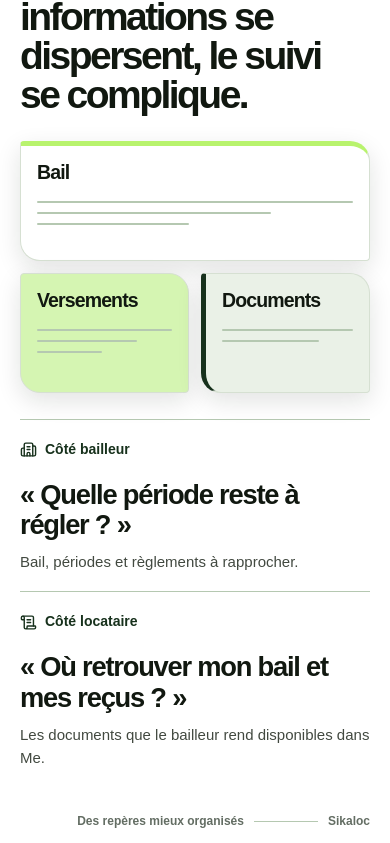
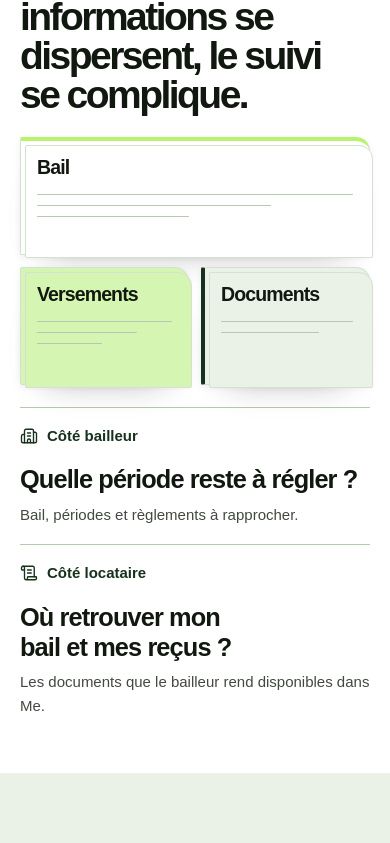
Before and after one commit to gtoflimimael-svg/sikaloc, a Next.js app: page / in a window 390 px wide. Shown: the part 1061-1904 px from the top of the page. Built offline with nearby package versions, Linux system fonts and the light colour scheme; no server answers; a web font is replaced by a local one.

Commit message:
Affiner la section éditoriale du problème

```diff
--- a/src/app/globals.css
+++ b/src/app/globals.css
@@ -1613,33 +1613,33 @@
     :root:not([data-theme='clair']) .home-hero .home-hero-secondary:hover { background: rgb(255 255 255 / .12); }
   }
 
-  .home-problem-section { position: relative; padding: clamp(76px, 9vw, 124px) clamp(20px, 5vw, 56px) clamp(90px, 10vw, 136px); background: var(--color-canvas); }
-  .home-problem-layout { display: grid; grid-template-columns: minmax(0, .88fr) minmax(0, 1.12fr); align-items: center; column-gap: clamp(32px, 6vw, 82px); row-gap: clamp(38px, 6vw, 68px); }
+  .home-problem-section { position: relative; padding: clamp(76px, 9vw, 124px) clamp(20px, 5vw, 56px) clamp(58px, 6vw, 84px); background: var(--color-canvas); }
+  .home-problem-layout { display: grid; grid-template-columns: minmax(0, .88fr) minmax(0, 1.12fr); align-items: center; column-gap: clamp(32px, 6vw, 82px); row-gap: clamp(28px, 4vw, 48px); }
   .home-problem-heading { min-width: 0; }
   .home-section-title.home-problem-title { max-width: 12ch; font-size: clamp(44px, 5vw, 72px); letter-spacing: -.065em; line-height: 1.01; }
   .home-problem-scene { min-width: 0; }
-  .home-problem-fragments { position: relative; width: min(100%, 620px); height: clamp(320px, 31vw, 410px); margin-inline: auto; }
-  .home-problem-fragment { position: absolute; display: grid; align-content: start; gap: 18px; padding: clamp(20px, 2.4vw, 30px); border: 1px solid var(--color-hairline); border-radius: 4px 20px 4px 20px; background: var(--color-surface-card); box-shadow: var(--shadow-elevated, 0 18px 38px rgb(17 24 16 / .09)); }
+  .home-problem-fragments { position: relative; width: min(100%, 620px); height: clamp(292px, 27vw, 360px); margin-inline: auto; }
+  .home-problem-fragment { position: absolute; isolation: isolate; display: grid; align-content: start; gap: 16px; padding: clamp(20px, 2.4vw, 30px); border: 1px solid var(--color-hairline); border-radius: 2px 14px 2px 2px; background: var(--color-surface-card); box-shadow: 0 22px 34px -27px rgb(17 24 16 / .38), 0 2px 7px rgb(17 24 16 / .07); }
+  .home-problem-paper-edge { position: absolute; z-index: -1; inset: 5px -7px -7px 5px; border: 1px solid var(--color-hairline); border-radius: inherit; background: inherit; }
   .home-problem-fragment strong { color: var(--color-ink); font-family: var(--font-display); font-size: clamp(20px, 2.2vw, 29px); font-weight: 750; letter-spacing: -.045em; line-height: 1.1; }
-  .home-problem-fragment--lease { top: 7%; left: 4%; z-index: 1; width: 57%; min-height: 190px; border-top: 5px solid var(--color-primary); transform: rotate(-6deg); }
-  .home-problem-fragment--payments { top: 16%; right: 3%; z-index: 2; width: 47%; min-height: 174px; background: var(--color-primary-neutral); transform: rotate(5deg); }
-  .home-problem-fragment--documents { bottom: 1%; left: 28%; z-index: 3; width: 53%; min-height: 148px; border-left: 5px solid var(--color-ink-deep); background: var(--color-canvas-soft); transform: rotate(-1.5deg); }
-  .home-problem-fragment-lines { display: grid; gap: 9px; margin-top: auto; }
-  .home-problem-fragment-lines i { display: block; width: 100%; height: 2px; border-radius: 2px; background: var(--color-hairline-strong); }
+  .home-problem-fragment--lease { top: 5%; left: 4%; z-index: 1; width: 56%; min-height: 174px; border-top: 4px solid var(--color-primary); transform: rotate(-5deg); }
+  .home-problem-fragment--payments { top: 14%; right: 4%; z-index: 2; width: 47%; min-height: 158px; background: var(--color-primary-neutral); transform: rotate(4deg); }
+  .home-problem-fragment--documents { bottom: 2%; left: 28%; z-index: 3; width: 53%; min-height: 136px; border-left: 4px solid var(--color-ink-deep); background: var(--color-canvas-soft); transform: rotate(-1.5deg); }
+  .home-problem-fragment-lines { display: grid; gap: 10px; margin-top: auto; }
+  .home-problem-fragment-lines i { display: block; width: 100%; height: 1px; border-radius: 1px; background: var(--color-hairline-strong); }
   .home-problem-fragment-lines i:nth-child(2) { width: 74%; }
   .home-problem-fragment-lines i:nth-child(3) { width: 48%; }
   .home-section-label { margin: 0 0 14px; color: var(--color-ink-deep); font-size: 14px; font-weight: 700; letter-spacing: .015em; }
   .home-section-title { max-width: 760px; margin: 0; color: var(--color-ink); font-family: var(--font-display); font-size: clamp(32px, 4vw, 54px); font-weight: 800; letter-spacing: -.055em; line-height: 1.07; text-wrap: balance; }
   .home-section-intro { max-width: 490px; margin: 16px 0 0; color: var(--color-body); font-size: 17px; line-height: 1.65; }
   .home-perspectives { display: grid; grid-column: 1 / -1; grid-template-columns: repeat(2, minmax(0, 1fr)); gap: clamp(22px, 4vw, 52px); }
-  .home-perspective { min-width: 0; padding: 19px 0 0; border-top: 1px solid var(--color-hairline-strong); }
+  .home-perspective { min-width: 0; padding: 18px 0 0; border-top: 1px solid var(--color-hairline-strong); }
   .home-perspective--owner { border-left: 0; }
   .home-perspective--tenant { padding-left: clamp(22px, 4vw, 52px); border-left: 1px solid var(--color-hairline); }
-  .home-perspective-role { display: inline-flex; align-items: center; gap: 8px; color: var(--color-ink-deep); font-size: 14px; font-weight: 700; }
-  .home-perspective-question { max-width: 32ch; margin: 14px 0 0; color: var(--color-ink); font-family: var(--font-display); font-size: clamp(24px, 2.8vw, 36px); font-weight: 750; letter-spacing: -.045em; line-height: 1.12; }
-  .home-perspective-copy { max-width: 44ch; margin: 9px 0 0; color: var(--color-body); font-size: 15px; line-height: 1.55; }
-  .home-problem-bridge { position: absolute; right: max(20px, calc((100vw - 1200px) / 2)); bottom: 34px; display: flex; align-items: center; gap: 10px; color: var(--color-mute); font-size: 12px; font-weight: 600; }
-  .home-bridge-line { width: 64px; height: 1px; background: var(--color-hairline-strong); }
+  .home-perspective-role { display: inline-flex; align-items: center; gap: 9px; color: var(--color-ink-deep); font-size: 15px; font-weight: 750; line-height: 1.3; }
+  .home-perspective-role svg { flex: 0 0 auto; color: var(--color-ink-deep); }
+  .home-perspective-question { max-width: 32ch; margin: 12px 0 0; color: var(--color-ink); font-family: var(--font-display); font-size: clamp(22px, 2.35vw, 31px); font-weight: 650; letter-spacing: -.035em; line-height: 1.2; text-wrap: balance; }
+  .home-perspective-copy { max-width: 44ch; margin: 8px 0 0; color: var(--color-body); font-size: 15px; line-height: 1.55; }
 
   .home-spaces-section { padding: clamp(70px, 9vw, 116px) clamp(20px, 5vw, 56px); background: var(--color-canvas-soft); }
   .home-spaces-heading { display: grid; grid-template-columns: minmax(0, 1fr) minmax(260px, .55fr); align-items: end; gap: 32px; }
@@ -1830,10 +1830,10 @@
 }
 
 @media (max-width: 900px) {
-  .home-problem-layout { grid-template-columns: minmax(0, 1fr); row-gap: 30px; }
+  .home-problem-layout { grid-template-columns: minmax(0, 1fr); row-gap: 26px; }
   .home-problem-heading { max-width: 760px; }
   .home-section-title.home-problem-title { max-width: 16ch; }
-  .home-problem-fragments { height: clamp(320px, 42vw, 390px); }
+  .home-problem-fragments { height: clamp(292px, 38vw, 360px); }
 }
 
 @media (max-width: 760px) {
@@ -1842,16 +1842,17 @@
   .home-hero--clair .home-hero-title { max-width: 900px; font-size: clamp(40px, 7.5vw, 60px); }
   .home-hero--clair .home-hero-description { max-width: 58ch; margin-top: 20px; }
   .home-hero-art { width: min(100%, 820px); margin-top: 19px; }
-  .home-problem-layout { grid-template-columns: minmax(0, 1fr); gap: 26px; }
+  .home-problem-section { padding-bottom: 56px; }
+  .home-problem-layout { grid-template-columns: minmax(0, 1fr); gap: 22px; }
   .home-section-title.home-problem-title { max-width: 18ch; font-size: clamp(38px, 10vw, 50px); }
-  .home-problem-bridge { right: 20px; bottom: 28px; }
   .home-problem-fragments { display: grid; grid-template-columns: repeat(2, minmax(0, 1fr)); height: auto; gap: 12px; }
-  .home-problem-fragment { position: relative; inset: auto; width: auto; min-height: 120px; padding: 16px; transform: none; }
+  .home-problem-fragment { position: relative; inset: auto; width: auto; min-height: 118px; padding: 16px; transform: none; }
+  .home-problem-paper-edge { inset: 4px -4px -4px 4px; }
   .home-problem-fragment strong { font-size: clamp(18px, 5vw, 21px); }
   .home-problem-fragment--lease { grid-column: 1 / -1; }
   .home-perspectives { grid-template-columns: minmax(0, 1fr); gap: 18px; }
   .home-perspective--tenant { padding-left: 0; border-left: 0; }
-  .home-perspective-question { font-size: clamp(23px, 7vw, 30px); }
+  .home-perspective-question { font-size: clamp(22px, 6.5vw, 28px); }
   .home-spaces-heading { grid-template-columns: minmax(0, 1fr); gap: 12px; }
   .home-spaces-heading .home-section-intro { margin: 0; }
   .home-space-grid { grid-template-columns: minmax(0, 1fr); gap: 14px; margin-top: 32px; }
--- a/src/app/page.tsx
+++ b/src/app/page.tsx
@@ -287,14 +287,17 @@ export default async function PageAccueil() {
             <div className="home-problem-scene">
               <div className="home-problem-fragments">
                 <div className="home-problem-fragment home-problem-fragment--lease">
+                  <span className="home-problem-paper-edge" aria-hidden="true" />
                   <strong>Bail</strong>
                   <span className="home-problem-fragment-lines" aria-hidden="true"><i /><i /><i /></span>
                 </div>
                 <div className="home-problem-fragment home-problem-fragment--payments">
+                  <span className="home-problem-paper-edge" aria-hidden="true" />
                   <strong>Versements</strong>
                   <span className="home-problem-fragment-lines" aria-hidden="true"><i /><i /><i /></span>
                 </div>
                 <div className="home-problem-fragment home-problem-fragment--documents">
+                  <span className="home-problem-paper-edge" aria-hidden="true" />
                   <strong>Documents</strong>
                   <span className="home-problem-fragment-lines" aria-hidden="true"><i /><i /></span>
                 </div>
@@ -304,24 +307,21 @@ export default async function PageAccueil() {
             <div className="home-perspectives">
               <article className="home-perspective home-perspective--owner">
                 <span className="home-perspective-role">
-                  <Building2 size={17} aria-hidden="true" /> Côté bailleur
+                  <Building2 size={18} strokeWidth={1.8} aria-hidden="true" />
+                  <span>Côté bailleur</span>
                 </span>
-                <p className="home-perspective-question">« Quelle période reste à régler ? »</p>
+                <p className="home-perspective-question">Quelle période reste à régler&nbsp;?</p>
                 <p className="home-perspective-copy">Bail, périodes et règlements à rapprocher.</p>
               </article>
               <article className="home-perspective home-perspective--tenant">
                 <span className="home-perspective-role">
-                  <ScrollText size={17} aria-hidden="true" /> Côté locataire
+                  <ScrollText size={18} strokeWidth={1.8} aria-hidden="true" />
+                  <span>Côté locataire</span>
                 </span>
-                <p className="home-perspective-question">« Où retrouver mon bail et mes reçus ? »</p>
+                <p className="home-perspective-question">Où retrouver mon bail et mes reçus&nbsp;?</p>
                 <p className="home-perspective-copy">Les documents que le bailleur rend disponibles dans Me.</p>
               </article>
             </div>
-          </div>
-          <div aria-hidden="true" className="home-problem-bridge">
-            <span>Des repères mieux organisés</span>
-            <span className="home-bridge-line" />
-            <span>Sikaloc</span>
           </div>
         </section>
 
```
